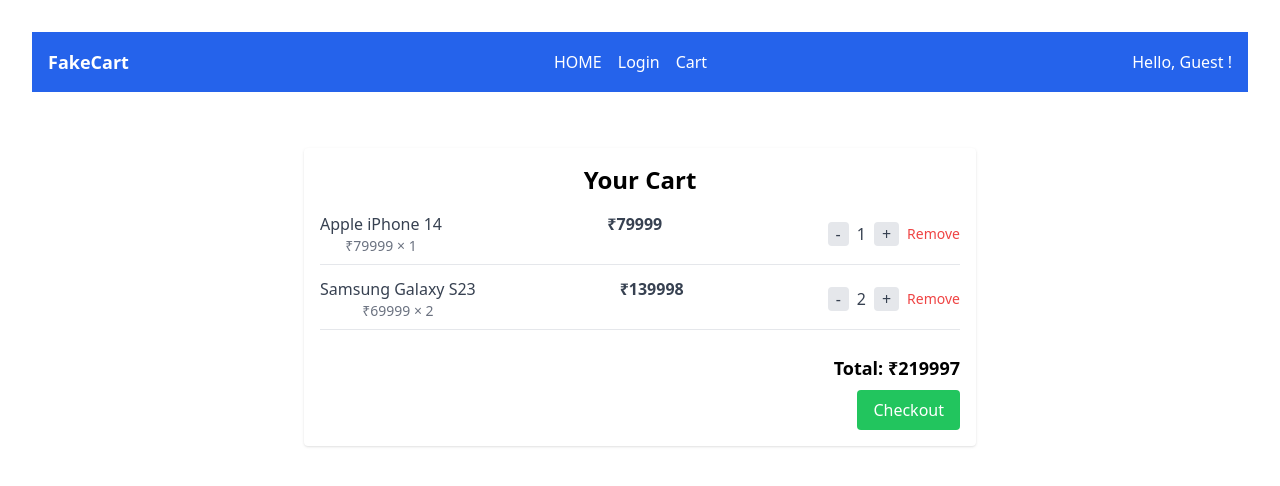
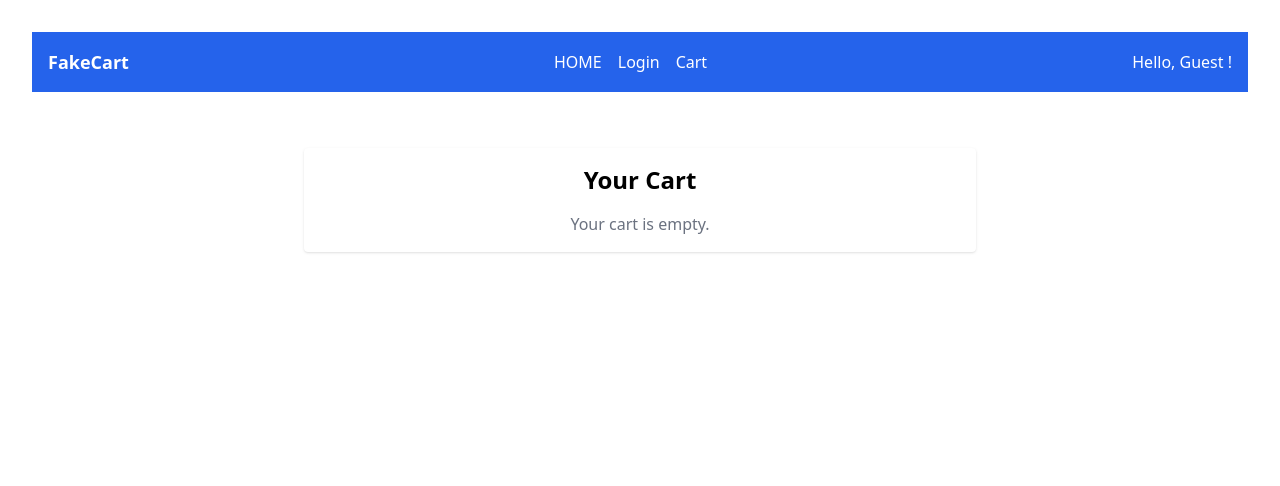
Before and after one commit to krupsKSM/FakeCart-app, a React (Vite) app in the folder fakecart/: page /cart in a window 1280 px wide. Shown: the top 486 px of the page. Built offline with nearby package versions, Linux system fonts and the light colour scheme.

Commit message:
Refactor: Cart logic and prop handling updated across components
Tested all cart actions (add, increment, decrement, remove) — everything works as expected.
Ready for review. Will squash & merge once approved or if no issues come up.

```diff
--- a/fakecart/src/App.tsx
+++ b/fakecart/src/App.tsx
@@ -5,31 +5,35 @@
 import Login from './pages/Login'
 import Cart from './pages/Cart'
 import { useState } from 'react'
-import headphone from './assets/images/headphone.jpg'
+
+//----------------imports for static rendering---------------
+// import headphone from './assets/images/headphone.jpg'
+// import smartwatch from './assets/images/smartwatch.jpg';
+// import mouse from './assets/images/mouse.jpg';
+// -------------------------------------------------------
 import type { Product } from './types/Product'
-import smartwatch from './assets/images/smartwatch.jpg';
-import mouse from './assets/images/mouse.jpg';
 import Home from './pages/Home'
 
 
 
 const App: React.FC = () => {
 
-  // 1. Products state (dummy list)
-  const [products] = useState<Product[]>([{
-    id: 1, name: 'Wireless Headphones', price: 99.99, imageUrl: headphone
-  },
-  {
-    id: 2, name: 'Smart Watch', price: 149.99, imageUrl: smartwatch
-  },
-  {
-    id: 3, name: 'Gaming Mouse', price: 49.99, imageUrl: mouse
-  }]);
+  //---Products state (dummy list) only for static rendering initially
+  // const [products] = useState<Product[]>([{
+  //   id: 1, name: 'Wireless Headphones', price: 99.99, imageUrl: headphone
+  // },
+  // {
+  //   id: 2, name: 'Smart Watch', price: 149.99, imageUrl: smartwatch
+  // },
+  // {
+  //   id: 3, name: 'Gaming Mouse', price: 49.99, imageUrl: mouse
+  // }]);
+  // --------------------------------------------------------------
 
-  // 2. Cart state (array of {product, quantity})
+  //  Global Cart state (array of {product, quantity})
   const [cartItems, setCartItems] = useState<{ product: Product, quantity: number }[]>([])
 
-  // 3. addToCart function
+  //  addToCart logic
   const addToCart = (product: Product) => {
     setCartItems((prevItems) => {
       const existing = prevItems.find(item => item.product.id === product.id)
@@ -55,7 +59,9 @@
         <Routes>
           {/* Pass products and addToCart to Home */}
           <Route
-            path="/" element={<Home products={products} addToCart={addToCart} />}
+            path="/" element={<Home
+              // products={products}  --> static rendering
+              addToCart={addToCart} />}
           // path='/'
           // element={<Home />}
           />
@@ -66,7 +72,7 @@
 
           <Route
             path='/cart'
-            element={<Cart />} />
+            element={<Cart cartItems={cartItems}  setCartItems={setCartItems}/>} />
         </Routes>
       </main>
     </Router>
--- a/fakecart/src/components/cart/CartDynamic.tsx
+++ b/fakecart/src/components/cart/CartDynamic.tsx
@@ -1,25 +1,30 @@
 // Import React and useState hook from React
 import React, { useState } from 'react';
+import type { Product } from '../../types/Product';
 
+// -----------Static
 //  Define the structure (TypeScript type) for a cart item
-type CartItem = {
-    id: number;         // Unique identifier for each item (for keying and operations)
-    name: string;       // Name of the product
-    price: number;      // Price of a single unit
-    quantity: number;   // Quantity of this item in the cart
+// type CartItem = {
+//     id: number;         // Unique identifier for each item (for keying and operations)
+//     name: string;       // Name of the product
+//     price: number;      // Price of a single unit
+//     quantity: number;   // Quantity of this item in the cart
+// };
+
+type CartDynamicProps = {
+    cartItems: { product: Product; quantity: number }[];
+    setCartItems: React.Dispatch<React.SetStateAction<{
+    product: Product;
+    quantity: number
+    }[]>>;
 };
 
+
 //Define the CartDynamic component (our dynamic cart logic lives here)
-const CartDynamic = () => {
-    //Initialize cart items with 2 default products (to simulate added products)
-    const [cartItems, setCartItems] = useState<CartItem[]>([
-        { id: 1, name: 'Apple iPhone 14', price: 79999, quantity: 1 },
-        { id: 2, name: 'Samsung Galaxy S23', price: 69999, quantity: 2 },
-    ]);
-
+const CartDynamic = ({ cartItems, setCartItems }: CartDynamicProps) => {
     //Calculate the total cost using reduce
     const total = cartItems.reduce(
-        (sum, item) => sum + item.price * item.quantity,
+        (sum, item) => sum + item.product.price * item.quantity,
         0
     );
 
@@ -35,13 +40,13 @@
 
     const handleIncrement = (id: number) => {
         setCartItems(prevItems =>
-        (prevItems.map(item => item.id === id
+        (prevItems.map(item => item.product.id === id
             ? { ...item, quantity: Math.min(item.quantity + 1, 10) } : item
         )
         ));
     };
 
-            // Decrease the quantity of the item with the given id, ask before removing if quantity will go below 1
+    // Decrease the quantity of the item with the given id, ask before removing if quantity will go below 1
 
     // const handleDecrement = (id: number) => {
     //     const updatedItems = cartItems.map((item) => (
@@ -52,19 +57,19 @@
     // }
 
     const handleDecrement = (id: number) => {
-        const item = cartItems.find(item => item.id === id)
+        const item = cartItems.find(item => item.product.id === id)
 
-        if(!item) return;
+        if (!item) return;
 
-        if(item.quantity === 1){
+        if (item.quantity === 1) {
             const confirmDelete = window.confirm("Do you still want to remove this item from cart")
 
-            if(!confirmDelete)
+            if (!confirmDelete)
                 return;
         }
         setCartItems(prevItems => prevItems.map(
-        item => item.id === id ? {...item , quantity: item.quantity -1}:item
-    ).filter(item => item.quantity > 0))
+            item => item.product.id === id ? { ...item, quantity: item.quantity - 1 } : item
+        ).filter(item => item.quantity > 0))
     }
 
     const handleDelete = (id: number) => {
@@ -75,7 +80,7 @@
         // If the user clicks Cancel, stop right here. Don’t continue.
         if (!confirmDelete) return;
 
-        setCartItems(prevItems => prevItems.filter(item => item.id !== id));
+        setCartItems(prevItems => prevItems.filter(item => item.product.id !== id));
     };
 
 
@@ -91,31 +96,32 @@
                     {/* Render all cart items */}
                     <ul className="space-y-3">
                         {cartItems.map((item) => (
+                            // we can also destructure item into {cartItems.map(({ product, quantity })
                             <li
-                                key={item.id}
+                                key={item.product.id}
                                 className="flex justify-between border-b pb-2 text-gray-700"
                             >
                                 <div>
-                                    <p className="font-medium">{item.name}</p>
+                                    <p className="font-medium">{item.product.name}</p>
                                     <p className="text-sm text-gray-500">
-                                        ₹{item.price} × {item.quantity}
+                                        ₹{item.product.price} × {item.quantity}
                                     </p>
                                 </div>
                                 <span className="font-semibold">
-                                    ₹{item.price * item.quantity}
+                                    ₹{item.product.price * item.quantity}
                                 </span>
 
                                 {/*Quantity controls */}
                                 <div className="flex items-center space-x-2">
                                     <button
-                                        onClick={() => handleDecrement(item.id)}
+                                        onClick={() => handleDecrement(item.product.id)}
                                         className="px-2 bg-gray-200 rounded hover:bg-gray-300"
                                     >
                                         -
                                     </button>
                                     <span>{item.quantity}</span>
                                     <button
-                                        onClick={() => handleIncrement(item.id)}
+                                        onClick={() => handleIncrement(item.product.id)}
                                         className="px-2 bg-gray-200 rounded hover:bg-gray-300"
                                     >
                                         +
@@ -123,7 +129,7 @@
 
                                     {/* ✅ Delete button */}
                                     <button
-                                        onClick={() => handleDelete(item.id)}
+                                        onClick={() => handleDelete(item.product.id)}
                                         className="text-red-500 hover:underline text-sm ml-4"
                                     >
                                         Remove
--- a/fakecart/src/pages/Cart.tsx
+++ b/fakecart/src/pages/Cart.tsx
@@ -1,14 +1,20 @@
 import React from 'react'
 import CartStatic from '../components/cart/CartStatic'
 import CartDynamic from '../components/cart/CartDynamic'
+import type { Product } from '../types/Product';
 
 
+type CartPageProps = {
+  cartItems: { product: Product; quantity: number }[];
+  setCartItems: React.Dispatch<React.SetStateAction<{ product: Product; quantity: number }[]>>;
+};
 
-const Cart = () => {
+
+const Cart = ({ cartItems, setCartItems }: CartPageProps) => {
   return (
     <>
-        {/* <div><CartStatic/></div> */}
-        <div><CartDynamic/></div>
+      {/* <div><CartStatic/></div> */}
+      <div><CartDynamic cartItems={cartItems} setCartItems={setCartItems} /></div>
     </>
 
   )
```
